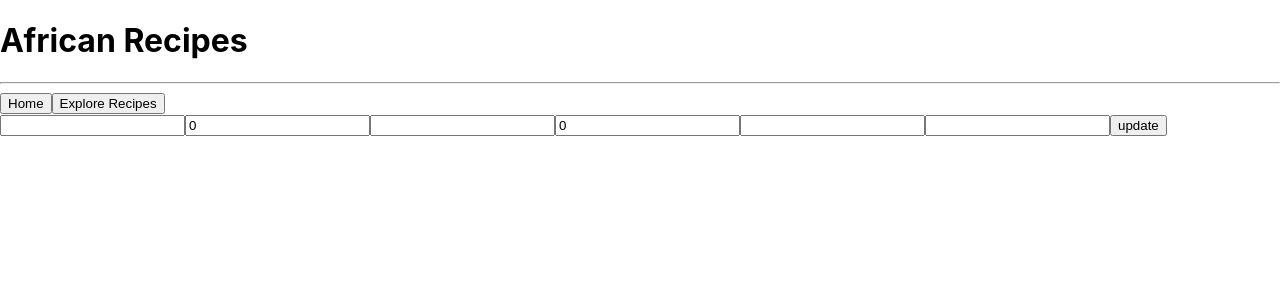
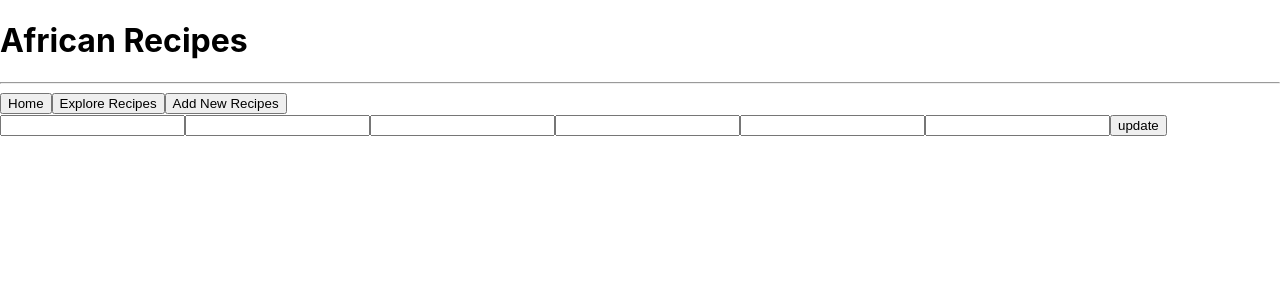
Before and after one commit to iadjivon/africa-client, a React (Create React App) app: page /edit in a window 1280 px wide. Shown: the top 300 px of the page. Built offline with nearby package versions, Linux system fonts and the light colour scheme; no server answers; the HTML template or start-up script is replaced by a standard one.

Commit message:
restructuring the backend for the recipes

```diff
--- a/src/App.js
+++ b/src/App.js
@@ -18,7 +18,9 @@ const [recipes, setRecipes] = React.useState([])
 
 // Empty Recipes
 
-const emptyRecipe = {
+const emptyRecipe = ({
+  countryName: "",
+  recipeInfo: {
     name: "",
     cookTime: 0,
     description: "",
@@ -26,8 +28,9 @@ const emptyRecipe = {
     ingredients: "",
     instructions: "",
     recipesCompleted: Boolean
+  }
 
-}
+})
 
 // selected state, this will represent the edited recipe
 const [selectedRecipe, setSelectedRecipe] = React.useState(emptyRecipe)
@@ -94,10 +97,12 @@ const handleUpdate = (recipe)=>{
   <Link to="/">
         <button>Home </button>
   </Link>
-  <Link to="/recipe">
+  <Link to="/recipes">
         <button>Explore Recipes </button>
   </Link>
-
+  <Link to="/create">
+        <button>Add New Recipes </button>
+  </Link>
 
   <main>
   <Switch>
@@ -112,6 +117,7 @@ const handleUpdate = (recipe)=>{
               {...rp} recipes= {recipes}
               deleteRecipe={deleteRecipe}
                  />
+
             )}
           />
 
@@ -119,7 +125,7 @@ const handleUpdate = (recipe)=>{
             exact
             path="/create"
             render={(rp) => (
-              <Form {...rp} label="create" dog={{emptyRecipe}} handleSubmit={handleCreate} />
+              <Form {...rp} label="create" recipe={emptyRecipe} handleSubmit={handleCreate} />
             )}
           />
 
--- a/src/components/Form.js
+++ b/src/components/Form.js
@@ -20,7 +20,7 @@ const Form = (props) => {
       <input
         type="text"
         name="name"
-        value={formData.name}
+        value={formData.recipeInfo.name}
         onChange={handleChange}
       />
       <input
```
Also changed, not shown: 1 other file (tests, documents, lock files or other folders). Lines whose indentation alone changed are shown as unchanged.
